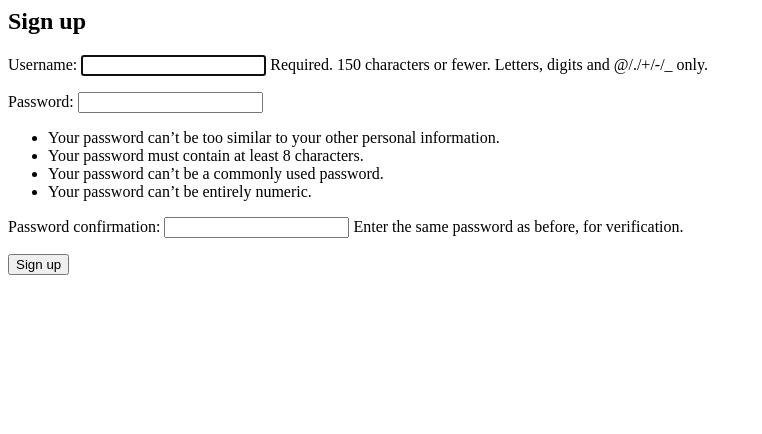
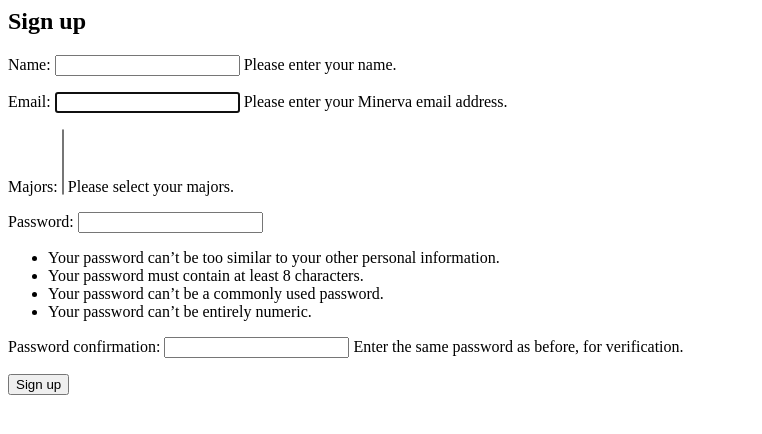
Before and after one commit to adriangoe/tutorialize, a Django app: page / in a window 1280 px wide. Shown: the top 434 px of the page, without its empty margins (0-762 px from the left). Run offline with Django 3.2, Linux system fonts and the light colour scheme; data that the repository does not hold is empty.

Commit message:
WIP on sign-up page and auth email

```diff
--- a/tutorials/admin.py
+++ b/tutorials/admin.py
@@ -1,6 +1,6 @@
 from django.contrib import admin
 
 # Register your models here.
-from .models import Tutorial, College, Student, StudentTutorialStatus
+from .models import College, Student, Tutorial, TutorialLink, StudentTutorialStatus
 
-[admin.site.register(model) for model in (Tutorial, College, Student, StudentTutorialStatus)]
+[admin.site.register(model) for model in (College, Student, Tutorial, TutorialLink, StudentTutorialStatus)]
--- /dev/null
+++ b/tutorials/forms.py
@@ -0,0 +1,29 @@
+from django import forms
+from django.contrib.auth.forms import UserCreationForm
+from django.contrib.auth.models import User
+from .models import College, Student
+
+
+class SignUpForm(UserCreationForm):
+    name = forms.CharField(max_length=30, help_text='Please enter your name.')
+    email = forms.EmailField(max_length=254, help_text='Please enter your Minerva email address.')
+    majors = forms.ModelMultipleChoiceField(College.objects.all(), to_field_name='code',
+                                            help_text='Please select your majors.')
+
+    class Meta:
+        model = Student
+        fields = ('name', 'email', 'majors', 'password1', 'password2')
+
+    def clean_email(self):
+        data = self.cleaned_data['email']
+        if not data.lower().endswith('@minerva.kgi.edu'):
+            raise forms.ValidationError('Please use your @minerva.kgi.edu email.')
+
+        return data
+
+    def clean_majors(self):
+        data = self.cleaned_data['majors']
+        if len(data) > 2:
+            raise forms.ValidationError('Please select up to two majors only.')
+
+        return data
--- a/tutorials/models.py
+++ b/tutorials/models.py
@@ -3,8 +3,8 @@
 
 
 class College(models.Model):
-    name = models.CharField(max_length=30)
-    code = models.CharField(max_length=2)
+    name = models.CharField(max_length=30, unique=True)
+    code = models.CharField(max_length=2, unique=True)
 
     def __str__(self):
         return str(self.name)
@@ -12,15 +12,25 @@
 
 class Student(AbstractBaseUser):
     name = models.CharField(max_length=100)
-    email = models.EmailField()
-    colleges = models.ManyToManyField(College)
+    email = models.EmailField(unique=True)
+    majors = models.ManyToManyField(College)
+    is_active = models.BooleanField(default=False)
+    is_staff = models.BooleanField(default=True)
 
     def __str__(self):
         return str(self.name)
 
+    def has_perm(self, perm, obj=None):
+        # TODO: implement
+        return True
+
+    def has_module_perms(self, app_label):
+        # TODO: implement
+        return True
+
     USERNAME_FIELD = 'email'
     EMAIL_FIELD = 'email'
-    REQUIRED_FIELDS = ['name', 'colleges']
+    REQUIRED_FIELDS = ['name']
 
 
 class Tutorial(models.Model):
--- /dev/null
+++ b/tutorials/templates/tutorials/activation_email.html
@@ -0,0 +1,5 @@
+{% autoescape off %}
+Hi {{ user.username }},
+Please click on the link to confirm your registration,
+http://{{ domain }}/activate/{{ uid }}/{{ token }}/
+{% endautoescape %}
--- /dev/null
+++ b/tutorials/templates/tutorials/base.html
@@ -0,0 +1,8 @@
+{% load staticfiles %}
+<head>
+    <link rel="shortcut icon" href="{%  static 'tutorials/favicon.ico' %}">
+</head>
+<body>
+    {% block content %}
+    {% endblock %}
+</body>
--- a/tutorials/templates/tutorials/signup.html
+++ b/tutorials/templates/tutorials/signup.html
@@ -1,4 +1,4 @@
-{# {% extends 'base.html' %} #}
+{% extends 'tutorials/base.html' %}
 
 {% block content %}
   <h2>Sign up</h2>
--- a/tutorials/urls.py
+++ b/tutorials/urls.py
@@ -1,7 +1,10 @@
-from django.urls import path
+from django.urls import path, re_path
 
 from . import views
 
 urlpatterns = [
     path('', views.signup, name='signup'),
+    path('signup/', views.signup, name='signup'),
+    re_path(r'activate/(?P<uidb64>[0-9A-Za-z_\-]+)/(?P<token>[0-9A-Za-z]{1,13}-[0-9A-Za-z]{1,20})/',
+            views.activate, name='activate'),
 ]
--- a/tutorials/views.py
+++ b/tutorials/views.py
@@ -1,24 +1,70 @@
-from django.shortcuts import render
-
-# Create your views here.
+from .models import Student
 
 from django.contrib.auth import login, authenticate
-from django.contrib.auth.forms import UserCreationForm
+# from django.contrib.auth.forms import UserCreationForm
 from django.shortcuts import render, redirect
+from .forms import SignUpForm
+from django.http import HttpResponse
+from django.shortcuts import render, redirect
+from django.contrib.auth import login
+from django.contrib.sites.shortcuts import get_current_site
+from django.utils.encoding import force_bytes, force_text
+from django.utils.http import urlsafe_base64_encode, urlsafe_base64_decode
+from django.template.loader import render_to_string
+from .tokens import account_activation_token
+from django.contrib.auth.models import User
+from django.core.mail import EmailMessage
 
 
 def signup(request):
     if request.method == 'POST':
-        form = UserCreationForm(request.POST)
+        form = SignUpForm(request.POST)
 
         if form.is_valid():
-            form.save()
-            username = form.cleaned_data.get('username')
-            raw_password = form.cleaned_data.get('password1')
-            user = authenticate(username=username, password=raw_password)
-            login(request, user)
-            return redirect('home')
+            user = form.save()
+            user.is_active = False
+            user.is_staff = True
+            user.save()
+            token = account_activation_token.make_token(user)
+
+            current_site = get_current_site(request)
+            mail_subject = 'Activate your Tutorialize account.'
+            message = render_to_string('tutorials/activation_email.html', {
+                'user': user,
+                'domain': current_site.domain,
+                'uid': urlsafe_base64_encode(force_bytes(user.pk)).decode('ascii'),
+                'token': token,
+            })
+
+            to_email = form.cleaned_data.get('email')
+            email = EmailMessage(
+                mail_subject, message, to=[to_email]
+            )
+            email.send()
+            return HttpResponse('Please confirm your email address to complete the registration')
+
     else:
-        form = UserCreationForm()
+        form = SignUpForm()
 
     return render(request, 'tutorials/signup.html', {'form': form})
+
+
+def activate(request, uidb64, token):
+    try:
+        uid = force_text(urlsafe_base64_decode(uidb64))
+        user = Student.objects.get(pk=uid)
+
+    except(TypeError, ValueError, OverflowError, User.DoesNotExist):
+        user = None
+
+    print(user, token, type(token), len(token))
+    print(account_activation_token.check_token(user, token))
+    if user is not None and account_activation_token.check_token(user, token):
+        user.is_active = True
+        user.save()
+        login(request, user)
+        return redirect('admin')
+        # return HttpResponse('Thank you for your email confirmation. Now you can login your account.')
+
+    else:
+        return HttpResponse('Activation link is invalid!')
```
Also changed, not shown: tutorialize/settings.py (+7 -0 lines), tutorials/tokens.py (added, +13 -0 lines), tutorialize/static/tutorials/favicon.ico (added), tutorials/migrations/0005_auto_20180129_1831.py (added).
